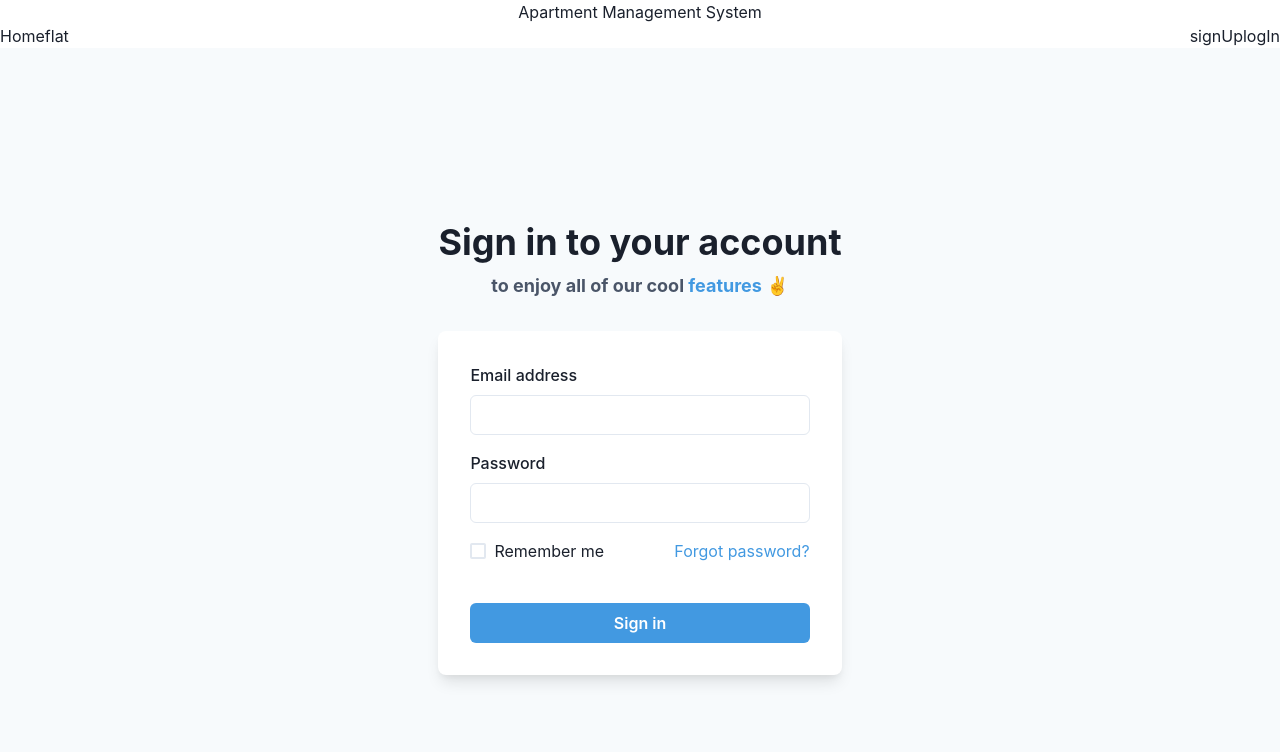
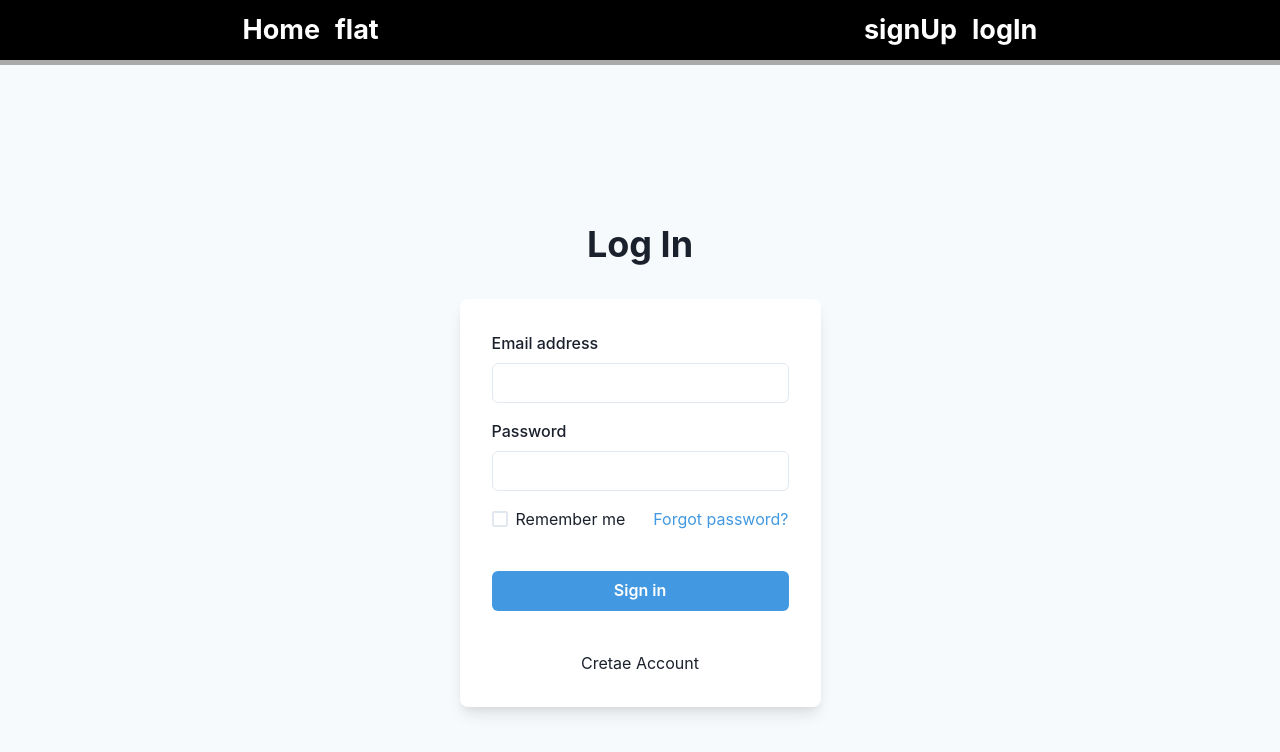
Before and after one commit to daniyal4engg/apartment-front-end, a React (Create React App) app: page /login in a window 1280 px wide. Shown: the top 752 px of the page. Built offline with nearby package versions, Linux system fonts and the light colour scheme.

Commit message:
Nav Style update

```diff
--- a/src/App.js
+++ b/src/App.js
@@ -4,7 +4,6 @@ import { AllRoutes } from "../src/components/AllRoutes";
 function App() {
   return (
     <div className="App">
-      <h1>Apartment Management System</h1>
       <AllRoutes />
     </div>
   );
--- a/src/components/AllRoutes.jsx
+++ b/src/components/AllRoutes.jsx
@@ -6,11 +6,13 @@ import { FlatForm } from "./Pages/flatForm";
 import { Login } from "./Pages/Login";
 import { Signup } from "./Pages/Signup";
 import { FlatDetails } from "./flatDetails";
+// import { Protected } from "./Pages/Protected";
 export const AllRoutes = () => {
   return (
     <>
       <BrowserRouter>
         <Navbar />
+        {/* using protected routes here */}
         <Routes>
           <Route path="/" element={<Home />}>
             home
--- a/src/components/Navbar.jsx
+++ b/src/components/Navbar.jsx
@@ -1,16 +1,33 @@
 import "../../src/styles/Navbar.css";
 import { Link } from "react-router-dom";
+import { Wrap } from "@chakra-ui/react";
 export const Navbar = () => {
   return (
     <div>
-      <div style={{ display: "flex", justifyContent: "space-between" }}>
-        <div style={{ display: "flex" }}>
-          <Link to="/">Home</Link>
+      <div
+        style={{
+          display: "flex",
+          justifyContent: "space-around",
+          backgroundColor: "black",
+          color: "white",
+          alignItems: "center",
+          fontSize: "27px",
+          borderBottom: "5px solid DarkGray",
+          fontWeight: "bold",
+          height: "65px",
+        }}
+      >
+        <div>
+          <Link to="/" style={{ marginRight: "15px" }}>
+            Home
+          </Link>
           <Link to="/flat">flat</Link>
         </div>
 
-        <div style={{ display: "flex" }}>
-          <Link to="/signup">signUp</Link>
+        <div>
+          <Link to="/signup" style={{ marginRight: "15px" }}>
+            signUp
+          </Link>
           <Link to="/login">logIn</Link>
         </div>
       </div>
--- a/src/components/Pages/Home.jsx
+++ b/src/components/Pages/Home.jsx
@@ -1,11 +1,22 @@
+import "../../styles/home.css";
 import { Link } from "react-router-dom";
 export const Home = () => {
   return (
-    <div>
-      <h1>HOME PAGE</h1>
-      <Link to="/flatform">
-        <button>click to add flat</button>
-      </Link>
+    <div className="backgroundImage center">
+      <h1 className="heading">Apartment Management System</h1>
+
+      <button
+        style={{
+          backgroundColor: "black",
+          color: "PaleTurquoise",
+          margin: "auto",
+          padding: "10px",
+          borderRadius: "5px",
+          marginTop: "20px",
+        }}
+      >
+        <Link to="/flatform">click to add flat</Link>
+      </button>
     </div>
   );
 };
--- a/src/components/Pages/Login.jsx
+++ b/src/components/Pages/Login.jsx
@@ -9,12 +9,11 @@ import {
   Link,
   Button,
   Heading,
-  Text,
   useColorModeValue,
 } from "@chakra-ui/react";
 import axios from "axios";
-import { useState } from "react";
-import { useNavigate } from "react-router-dom";
+import { useEffect, useState } from "react";
+import { NavLink, useNavigate } from "react-router-dom";
 export const Login = () => {
   const [email, setEmail] = useState("");
   const [password, setPassword] = useState("");
@@ -42,6 +41,7 @@ export const Login = () => {
   const handlePassword = (e) => {
     setPassword(e.target.value);
   };
+
   return (
     <Flex
       minH={"100vh"}
@@ -51,10 +51,7 @@ export const Login = () => {
     >
       <Stack spacing={8} mx={"auto"} maxW={"lg"} py={12} px={6}>
         <Stack align={"center"}>
-          <Heading fontSize={"4xl"}>Sign in to your account</Heading>
-          <Text fontSize={"lg"} color={"gray.600"}>
-            to enjoy all of our cool <Link color={"blue.400"}>features</Link> ✌️
-          </Text>
+          <Heading fontSize={"4xl"}>Log In </Heading>
         </Stack>
         <Box
           rounded={"lg"}
@@ -93,6 +90,11 @@ export const Login = () => {
                 Sign in
               </Button>
             </Stack>
+            <Stack pt={6}>
+              <NavLink color={"blue.400"} to="/signup">
+                Cretae Account
+              </NavLink>
+            </Stack>
           </Stack>
         </Box>
       </Stack>
--- a/src/components/Pages/Signup.jsx
+++ b/src/components/Pages/Signup.jsx
@@ -13,12 +13,13 @@ import {
   Heading,
   Text,
   useColorModeValue,
-  Link,
+  LinkBox,
 } from "@chakra-ui/react";
 import { useState } from "react";
 import { ViewIcon, ViewOffIcon } from "@chakra-ui/icons";
 import { useEffect } from "react";
 import { useNavigate } from "react-router-dom";
+import { Link } from "react-router-dom";
 
 export const Signup = () => {
   const [showPassword, setShowPassword] = useState(false);
@@ -80,14 +81,11 @@ export const Signup = () => {
       justify={"center"}
       bg={useColorModeValue("gray.50", "gray.800")}
     >
-      <Stack spacing={8} mx={"auto"} maxW={"lg"} py={12} px={6}>
+      <Stack spacing={8} mx={"auto"} maxW={"lg"} minW={"sm"} py={12} px={6}>
         <Stack align={"center"}>
           <Heading fontSize={"4xl"} textAlign={"center"}>
             Sign up
           </Heading>
-          <Text fontSize={"lg"} color={"gray.600"}>
-            to enjoy all of our cool features ✌️
-          </Text>
         </Stack>
         <Box
           rounded={"lg"}
@@ -174,9 +172,9 @@ export const Signup = () => {
               </Button>
             </Stack>
             <Stack pt={6}>
-              <Text align={"center"}>
-                Already a user? <Link color={"blue.400"}>Login</Link>
-              </Text>
+              <Link color={"blue.400"} to="/login">
+                Already a User Login
+              </Link>
             </Stack>
           </Stack>
         </Box>
--- a/src/components/Pages/flat.jsx
+++ b/src/components/Pages/flat.jsx
@@ -71,7 +71,6 @@ export const Flat = () => {
 
   return (
     <div>
-      <h1>Flat Page</h1>
       {/* Loading indicator */}
       {loading && (
         <div>
--- a/src/components/Pages/flatForm.jsx
+++ b/src/components/Pages/flatForm.jsx
@@ -43,7 +43,7 @@ export const FlatForm = () => {
       });
   };
   return (
-    <div>
+    <div className="overall">
       <div className="parent">
         <p> Add flat</p>
         <form onSubmit={handleSubmit}>
--- a/src/styles/flatform.css
+++ b/src/styles/flatform.css
@@ -34,4 +34,9 @@ p {
   padding: 30px;
   width: 500px;
   height: auto;
+  background-image: url("https://images.unsplash.com/photo-1530305408560-82d13781b33a?ixlib=rb-1.2.1&ixid=MnwxMjA3fDB8MHxwaG90by1wYWdlfHx8fGVufDB8fHx8&auto=format&fit=crop&w=1172&q=80");
 }
+.overall {
+  background-image: url("https://images.unsplash.com/photo-1588345921523-c2dcdb7f1dcd?ixlib=rb-1.2.1&ixid=MnwxMjA3fDB8MHxwaG90by1wYWdlfHx8fGVufDB8fHx8&auto=format&fit=crop&w=1170&q=80");
+  height: 100vh;
+}
--- /dev/null
+++ b/src/styles/home.css
@@ -0,0 +1,12 @@
+.backgroundImage {
+  background-image: url("https://images.unsplash.com/photo-1460317442991-0ec209397118?ixlib=rb-1.2.1&ixid=MnwxMjA3fDB8MHxwaG90by1wYWdlfHx8fGVufDB8fHx8&auto=format&fit=crop&w=2070&q=80");
+  height: 100vh;
+  width: 100%;
+  opacity: 0.9;
+}
+
+.heading {
+  font-family: "Franklin Gothic Medium", "Arial Narrow", Arial, sans-serif;
+  font-size: 70px;
+  color: rgb(12, 13, 13);
+}
```
Also changed, not shown: src/components/Pages/Protected.jsx (added, +19 -0 lines).
